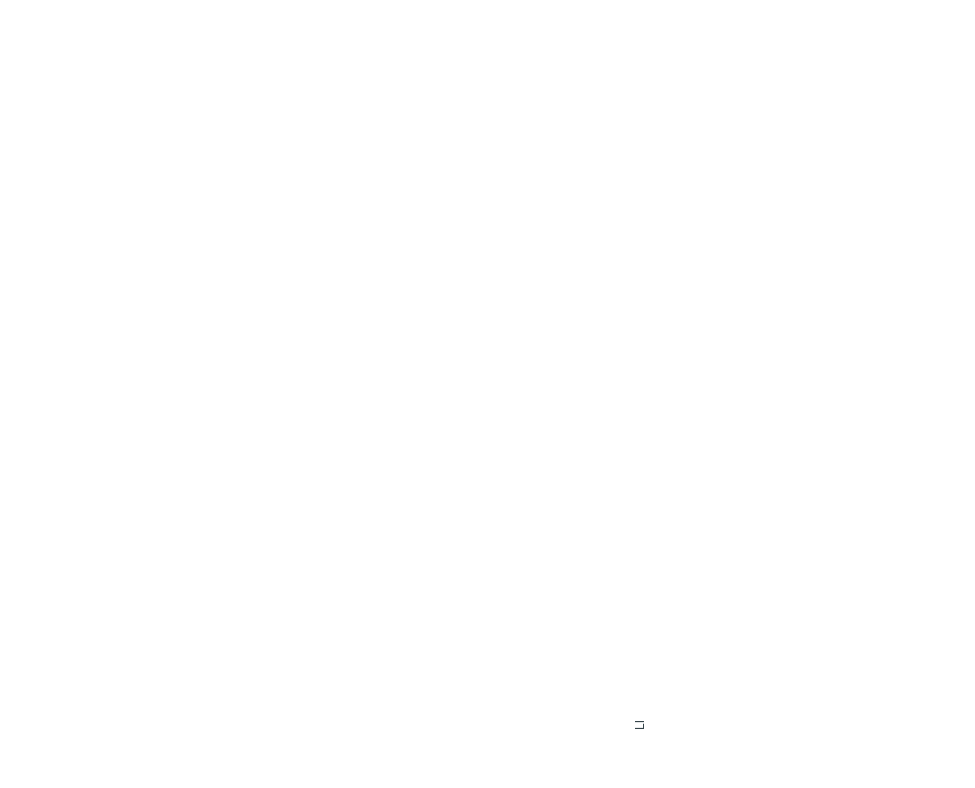
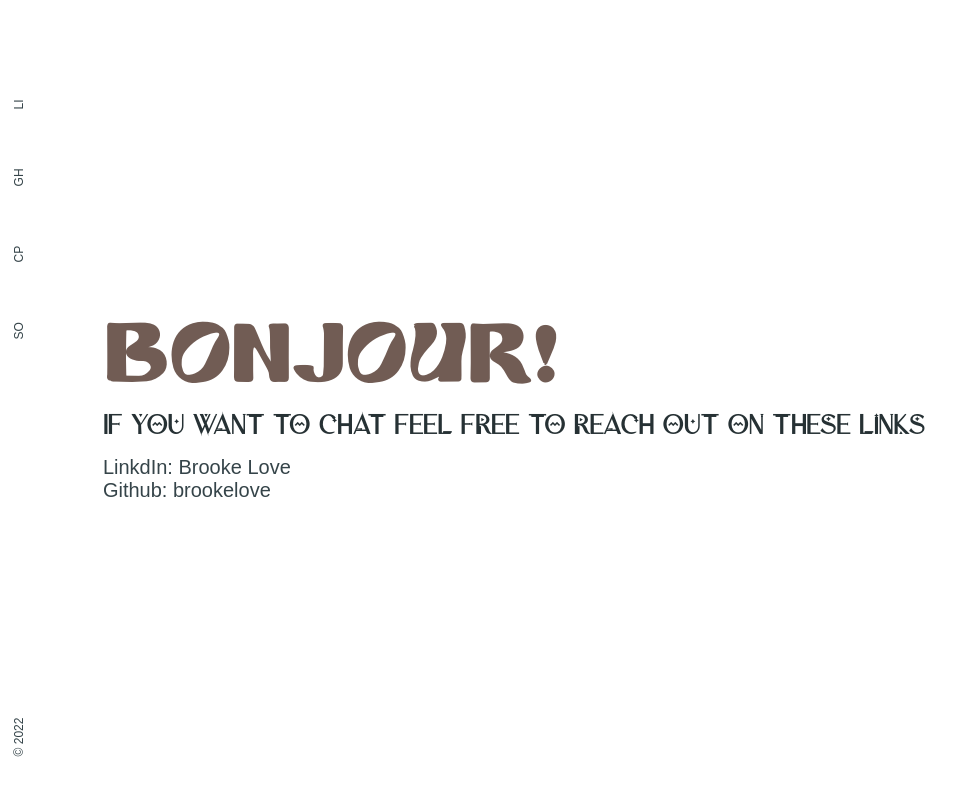
Before and after one commit to brookelove/myportfolio, a React (Create React App) app: page /contact in a window 1280 px wide. Shown: the top 788 px of the page, without its empty margins (0-975 px from the left). Built offline with nearby package versions, Linux system fonts and the light colour scheme.

Commit message:
creting a contact page

```diff
--- a/src/App.js
+++ b/src/App.js
@@ -17,9 +17,6 @@ function App() {
         <Route path="/work" element={<Work />} />
       </Routes>
     </BrowserRouter>
-    // <div className="App">
-    //   <Landing />
-    // </div>
   );
 }
 
--- a/src/components/Navbar.js
+++ b/src/components/Navbar.js
@@ -8,21 +8,30 @@ export default function Navbar() {
         <p className="navLink">
           <a
             className="leftlink"
+            target="_blank"
             href="https://www.linkedin.com/in/savien-love-898429230/"
           >
             LI
           </a>
         </p>
-        <p className="navLink">
-          <a className="leftlink" href="https://github.com/brookelove">
+        <p className="navLink ">
+          <a
+            className="leftlink"
+            target="_blank"
+            href="https://github.com/brookelove"
+          >
             GH
           </a>
         </p>
         <p className="navLink">
-          <a className="leftlink">CP</a>
+          <a className="leftlink" target="_blank">
+            CP
+          </a>
         </p>
         <p className="navLink">
-          <a className="leftlink">SO</a>
+          <a className="leftlink" target="_blank">
+            SO
+          </a>
         </p>
         <span className="line"></span>
       </div>
--- a/src/pages/Contact.js
+++ b/src/pages/Contact.js
@@ -1,16 +1,37 @@
 import React from "react";
+import "../styles/Contact.css";
 import Navbar from "../components/Navbar";
 
 export default function Contact() {
   return (
     <div>
-      <div>
+      <div className="aboutContainer">
         <Navbar />
-        <div>
-          <h1>hiya</h1>
-          <p>If you want to chat feel free to reach out on these links</p>
-          <a>LinkdIn: Brooke Love</a>
-          <a>Github: brookelove</a>
+        <div className="contactContainer">
+          <h1 className="pageTitle">bonjour!</h1>
+          <p className="contactSubTitle">
+            If you want to chat feel free to reach out on these links
+          </p>
+          <ul className="listNone">
+            <li>
+              <a
+                className="contactLinks"
+                target="_blank"
+                href="https://www.linkedin.com/in/savien-love-898429230/"
+              >
+                LinkdIn: Brooke Love
+              </a>
+            </li>
+            <li>
+              <a
+                className="contactLinks"
+                target="_blank"
+                href="https://github.com/brookelove"
+              >
+                Github: brookelove
+              </a>
+            </li>
+          </ul>
         </div>
       </div>
     </div>
--- a/src/pages/Tools.js
+++ b/src/pages/Tools.js
@@ -1,3 +1,6 @@
 import React from "react";
 
-export default function Tools() {}
+export default function Tools() {
+
+    <h1>TOOLS</h1>
+}
--- /dev/null
+++ b/src/styles/Contact.css
@@ -0,0 +1,28 @@
+.contactContainer {
+  display: flex;
+  flex-direction: column;
+  margin-left: 5%;
+  margin-top: 25%;
+}
+.contactSubTitle {
+  display: flex;
+  padding-top: 2%;
+  flex-wrap: wrap;
+  font-weight: 600;
+  font-size: 27px;
+  font-family: "Loura";
+}
+.listNone {
+  list-style-type: none;
+  padding-top: 2%;
+}
+.contactLinks {
+    font-size: 20px;
+    font-weight: 400;
+    color: #354449;
+    text-decoration: none;
+}
+.contactLinks:hover {
+
+    text-decoration: line-through;
+}
--- a/src/styles/Work.css
+++ b/src/styles/Work.css
@@ -7,6 +7,9 @@
 .darkBkgrnd {
   height: 100vh;
   background-color: var(--complete);
+}
+.darkNavLink {
+  color: #cbeefa;
 }
 .workContainer {
   height: 100vh;
@@ -30,7 +33,7 @@
 .projectTitle {
   display: flex;
   padding: 30px 0 20px 0;
-  font-family: "Bigthoven";
+  font-family: "Liber";
 }
 .projectLink {
   color: var(--cream);
```
